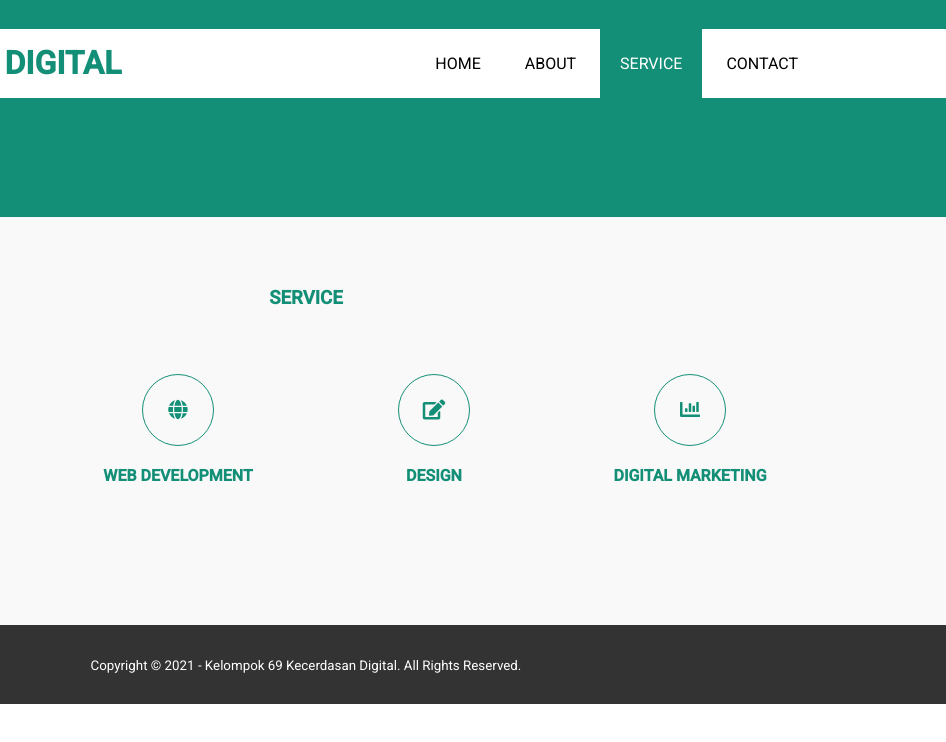
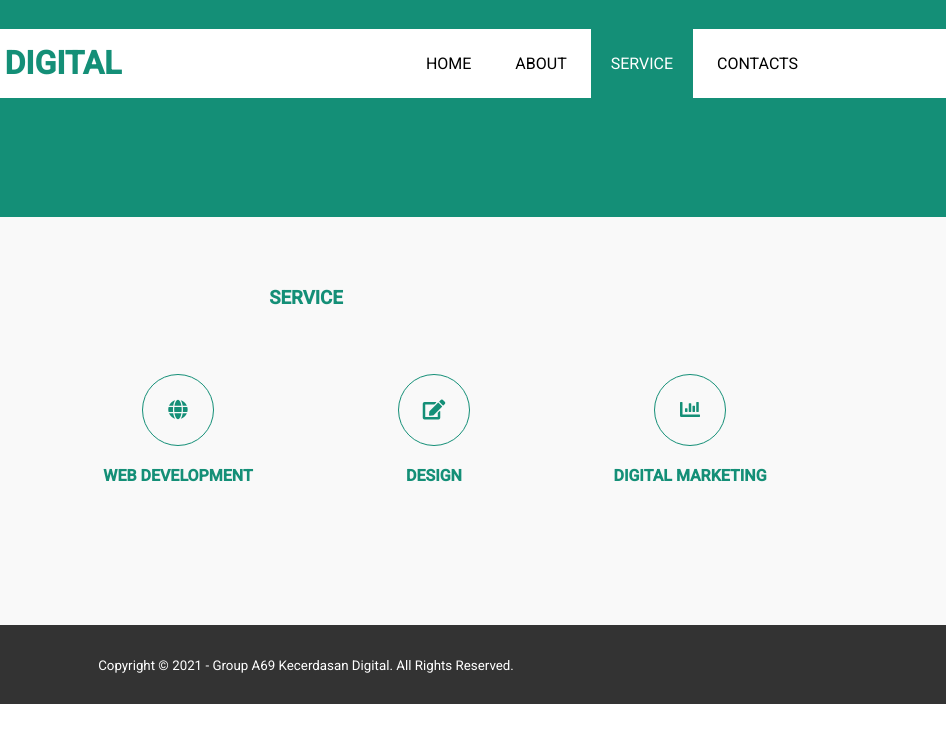
Before and after one commit to sasangkaadhita/cerdig, a plain HTML site: page service.html in a window 1280 px wide. Shown: the full height of the page, 334-1280 px from the left. Drawn offline with nearby package versions, Linux system fonts and the light colour scheme.

Commit message:
Update service.html

```diff
--- a/service.html
+++ b/service.html
@@ -31,7 +31,7 @@
 				<li><a href="index.html">HOME</a></li>
 				<li><a href="about.html">ABOUT</a></li>
 				<li class="active"><a href="service.html">SERVICE</a></li>
-				<li><a href="contact.html">CONTACT</a></li>
+				<li><a href="contact.html">CONTACTS</a></li>
 			</ul>
 		</div>
 	</header>
@@ -68,7 +68,7 @@
 
 	<footer>
 		<div class="container">
-			<small>Copyright &copy; 2021 - Kelompok 69 Kecerdasan Digital. All Rights Reserved.</small>
+			<small>Copyright &copy; 2021 - Group A69 Kecerdasan Digital. All Rights Reserved.</small>
 		</div>
 	</footer>
 
```
